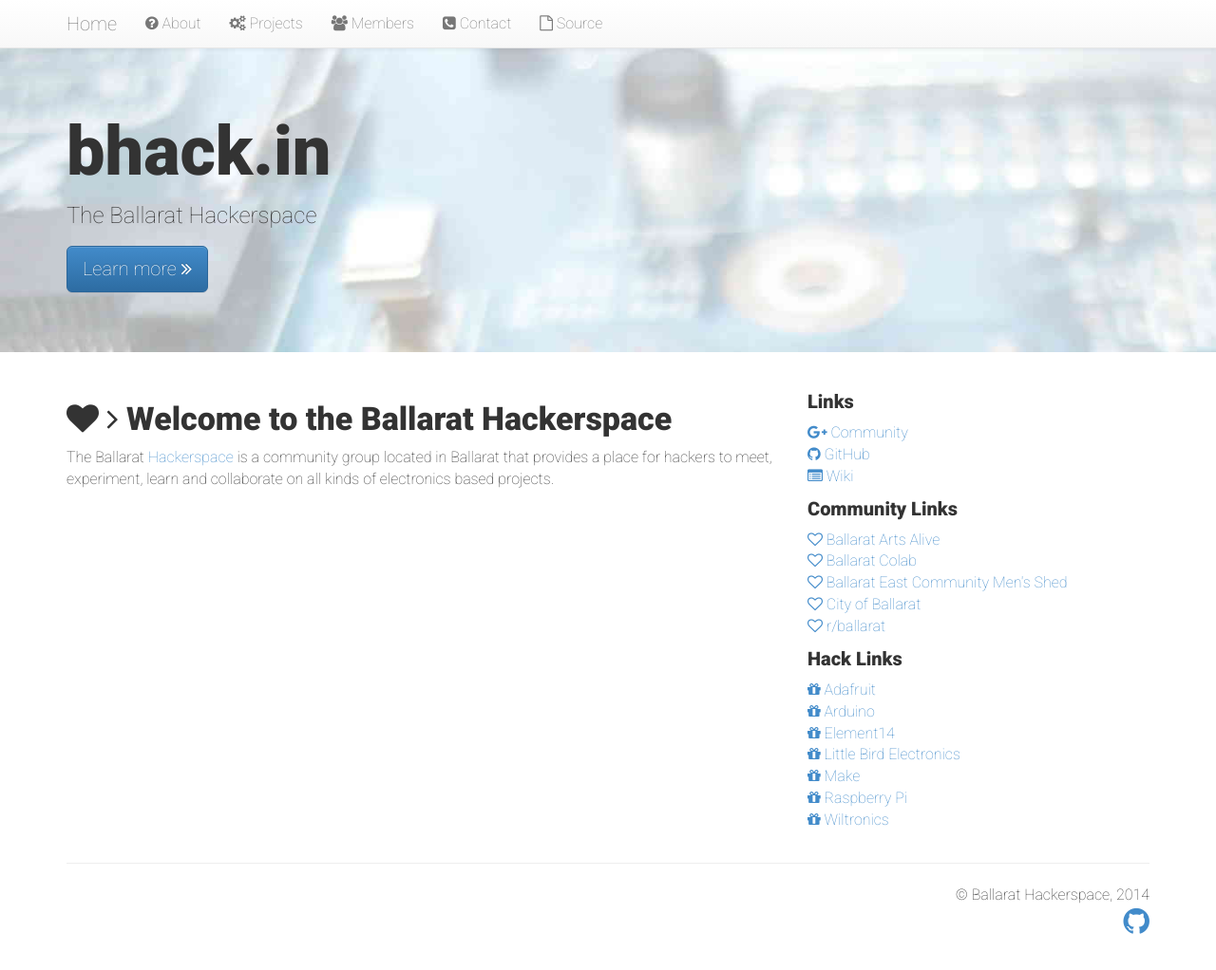
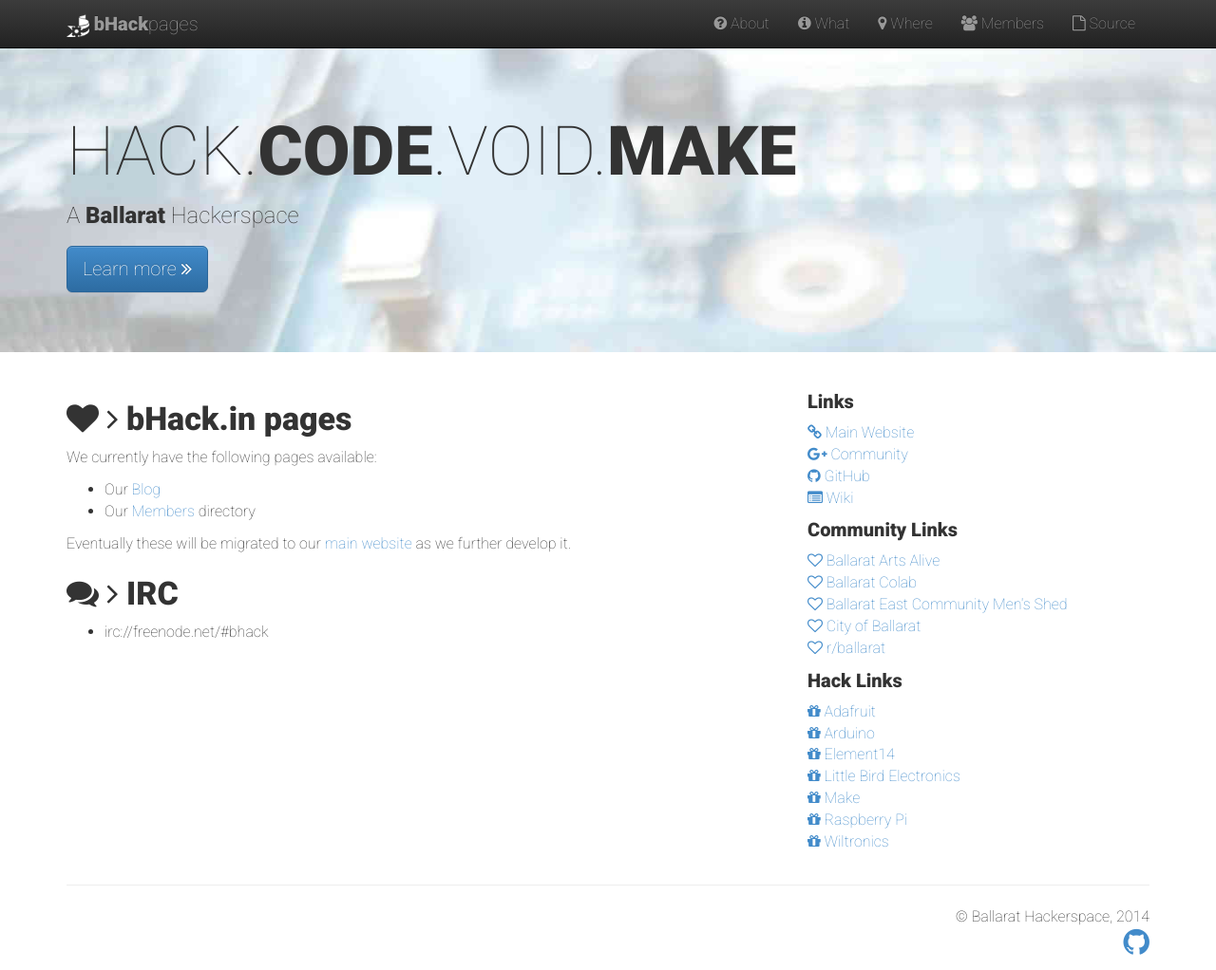
Before and after one commit to ballarat-hackerspace/ballarat-hackerspace.github.io, a Jekyll site: the page built from index.md, in a window 1280 px wide and 1022 px high. Shown: the whole window at 95% size. Built offline with Jekyll 4.4.1, drawn with Linux system fonts in a browser that asks for light colours; nearby versions of some CDN libraries; Markdown is read by kramdown in place of the engine named in the settings.

Commit message:
reconfigure pages to suit new usage

```diff
--- a/_config.yml
+++ b/_config.yml
@@ -1,5 +1,5 @@
-name: bhack.in
-blurb: The Ballarat Hackerspace
+name: HACK.<strong>CODE</strong>.VOID.<strong>MAKE</strong>
+blurb: A <strong>Ballarat</strong> Hackerspace
 copyright: Ballarat Hackerspace
 markdown: redcarpet
 pygments: true
--- a/_data/links.yml
+++ b/_data/links.yml
@@ -1,3 +1,5 @@
+- text: <i class="fa fa-link"></i> Main Website
+  url: http://bhack.in/
 - text: <i class="fa fa-google-plus"></i> Community
   url: https://plus.google.com/communities/106879016585907671427
 - text: <i class='fa fa-github'></i> GitHub
--- a/_layouts/default.html
+++ b/_layouts/default.html
@@ -34,10 +34,10 @@
 
   </head>
   <body>
-    <nav class="navbar navbar-default navbar-fixed-top" role="navigation">
+    <nav class="navbar navbar-inverse navbar-fixed-top" role="navigation">
       <div class="container">
         <div class="navbar-header">
-          <a class="navbar-brand" href="{{ site.siteurl }}">Home</a>
+          <a class="navbar-brand" href="/"><img src="/images/bhack.png" height="24"> <strong>bHack</strong>pages</a>
           <button class="navbar-toggle" data-target=".navbar-collapse" data-toggle="collapse" type="button">
             <span class="sr-only">Toggle navigation</span>
             <span class="icon-bar"></span>
@@ -46,7 +46,7 @@
           </button>
         </div>
         <div class="navbar-collapse collapse">
-          <ul class="nav navbar-nav">
+          <ul class="nav navbar-nav pull-right">
             {% for nav in site.data.navlinks %}
               <li {% if page.url contains nav.url %}class="active"{% endif %}><a href="{{ nav.url }}">{{ nav.text }}</a></li>
             {% endfor %}
@@ -59,7 +59,7 @@
       <div class="container">
         <h1>{{ site.name }}</h1>
         <p>{{ site.blurb }}</p>
-        <p><a class="btn btn-primary btn-lg" role="button" href="/hello/">Learn more <i class="fa fa-angle-double-right"></i></a></p>
+        <p><a class="btn btn-primary btn-lg" role="button" href="http://bhack.in/">Learn more <i class="fa fa-angle-double-right"></i></a></p>
       </div>
     </div>
 
--- a/css/style.css
+++ b/css/style.css
@@ -2,3 +2,5 @@
 footer { text-align: right; }
 .jumbotron { margin-top: 50px; background-image: url(/images/bg.jpg); background-size: 150%; background-repeat: no-repeat; }
 .gravatar { padding-right: 5px; }
+h1 { font-weight: 100; }
+.date { padding-bottom: 12px; }
--- a/index.markdown
+++ /dev/null
@@ -1,10 +0,0 @@
----
-layout: default
-title: Welcome to the Ballarat Hackerspace
----
-
-## <i class="fa fa-heart"></i> <i class="fa fa-angle-right"></i> {{ page.title }}
-
-The Ballarat [Hackerspace](https://en.wikipedia.org/wiki/Hackerspace) is a
-community group located in Ballarat that provides a place for hackers to meet,
-experiment, learn and collaborate on all kinds of electronics based projects.
--- /dev/null
+++ b/index.md
@@ -0,0 +1,17 @@
+---
+layout: default
+title: bHack.in pages
+---
+
+## <i class="fa fa-heart"></i> <i class="fa fa-angle-right"></i> {{ page.title }}
+
+We currently have the following pages available:
+
+* Our [Blog](/blog/)
+* Our [Members](/members/) directory
+
+Eventually these will be migrated to our [main website](http://bhack.in) as we further develop it.
+
+## <i class="fa fa-comments"></i> <i class="fa fa-angle-right"></i> IRC
+
+* irc://freenode.net/#bhack
```
Also changed, not shown: _data/navlinks.yml (+5 -5 lines), _layouts/post.html (+5 -8 lines), _posts/2014-01-30-example-project.markdown (deleted, +0 -26 lines), _posts/2014-04-06-started-advertising.html (added, +12 -0 lines), blog/index.html (added, +14 -0 lines), contact/index.markdown (deleted, +0 -9 lines), hello/index.markdown (deleted, +0 -23 lines), projects/index.html (deleted, +0 -16 lines), assets/2014-04-06-photo.jpg (added), images/bhack.png (added).
